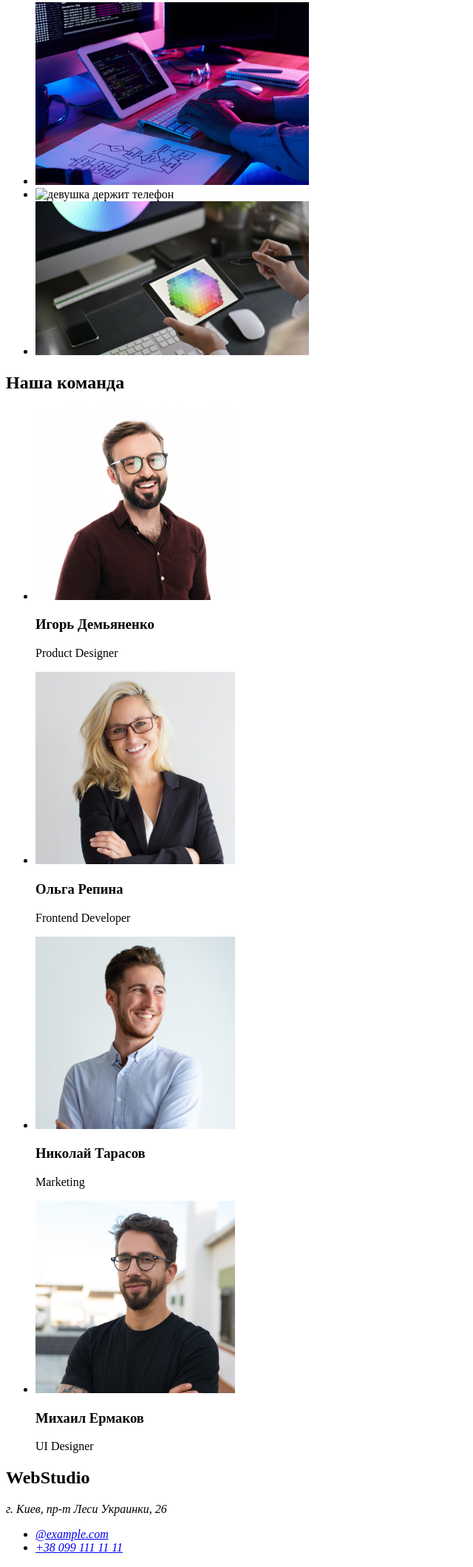
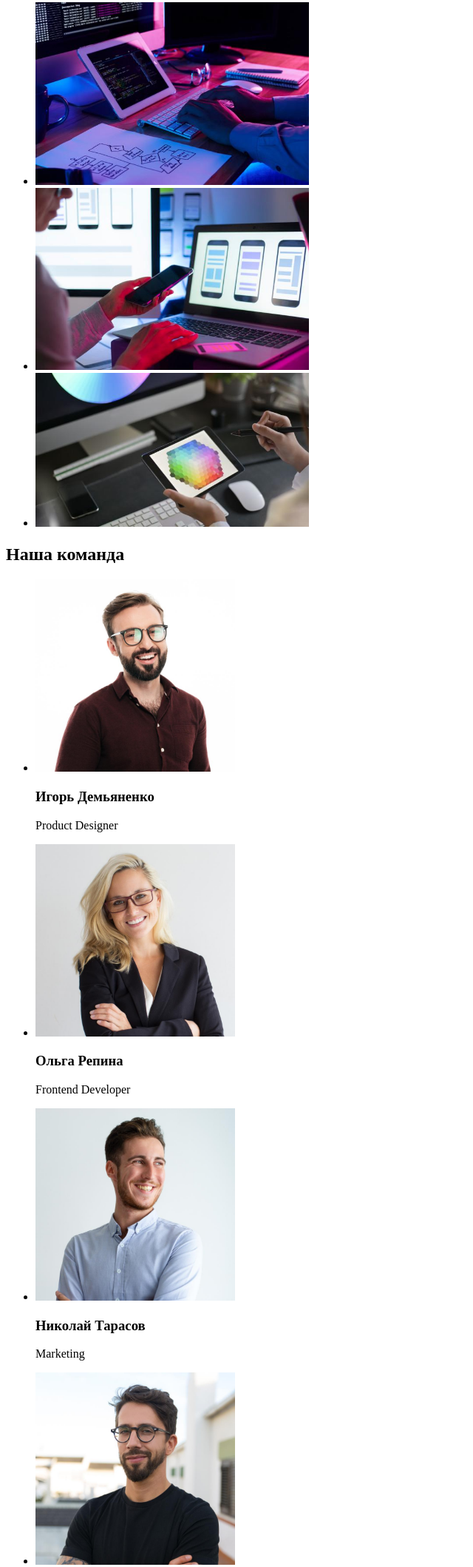
Before and after one commit to Ruslan-Chepurnoy/goit-markup-hw-01, a plain HTML site: page index.html in a window 1280 px wide. Shown: the part 609-2727 px from the top of the page at 74% size, without its empty margins (0-640 px from the left). Drawn offline with Linux system fonts and the light colour scheme.

Commit message:
Finish hw-1

```diff
--- a/index.html
+++ b/index.html
@@ -24,6 +24,7 @@
  </ul>
 
 </header>
+<main>
   <div>
         <section>
             <h1>Эффективные решения для вашего бизнеса</h1>
@@ -44,41 +45,46 @@
                 <h3>Современные технологии</h3>
                 <p>Значимость этих проблем настолько очевидна, что реализация плановых заданий.</p></li>
              </ul>
+             </section>
+    <section>
         <h2>Чем мы занимаемся</h2>
         <ul>
-            <li><img src="./images/програмист.jpg" alt="програмист печатает на клавиатуре" width="370"> </li>
-            <li><img src="./images/девушка-с-тел.jpg" alt="девушка держит телефон" width="370"> </li>
-            <li><img src="./images/планшет.jpg" alt="планшет с графикой"width="370"> </li>
+            <li><img src="./images/main-img-3.jpg" alt="програмист печатает на клавиатуре" width="370"> </li>
+            <li><img src="./images/main-img-1.jpg" alt="девушка держит телефон" width="370"> </li>
+            <li><img src="./images/main-img-2.jpg" alt="планшет с графикой" width="370"> </li>
         </ul>
     </section>
     <section>
         <h2>Наша команда</h2>
         <ul>
-            <li><img src="./images/игорь.jpg" alt="фото мужчины" width="270">
+            <li><img src="./images/igor.jpg" alt="Игорь Демьяненко" width="270">
                 <h3>Игорь Демьяненко</h3>
                 <p>Product Designer</p>
             </li>
-            <li><img src="./images/ольга.jpg" alt="фото женщины" width="270">
+            <li><img src="./images/olga.jpg" alt="Ольга Репина" width="270">
                 <h3>Ольга Репина</h3>
                 <p>Frontend Developer</p>
             </li>
-            <li><img src="./images/николай.jpg" alt="фото мужчины" width="270">
+            <li><img src="./images/nikolay.jpg" alt="Николай Тарасов" width="270">
                 <h3>Николай Тарасов</h3>
                 <p>Marketing</p>
             </li>
-            <li><img src="./images/михаил.jpg" alt="фото мужчины" width="270">
+            <li><img src="./images/mihail.jpg" alt="Михаил Ермаков" width="270">
                 <h3>Михаил Ермаков</h3>
                 <p>UI Designer</p>
             </li>
         </ul>
     </section>
+    </main>
     <footer>
-       <h2>WebStudio</h2>
+    <a href="/">
+        WebStudio
+    </a>
        <address>
-       <p>г. Киев, пр-т Леси Украинки, 26</p>
-       <ul>
-   <li> <a href="mailto:@example.com">@example.com</a></li>
-    <li><a href="tel:+380991111111">+38 099 111 11 11</a></li>
+        <ul>
+       <li><a href="https://www.google.com/maps/place">г. Киев, пр-т Леси Украинки, 26</a></li>
+       <li><a href="mailto:@example.com">@example.com</a></li>
+       <li><a href="tel:+380991111111">+38 099 111 11 11</a></li>
         </ul>
     </address>
     </footer>
```
Also changed, not shown: images/fe209b7db875477ca0f844823574082d.jpg (deleted), images/igor.jpg (added), images/main-img-1.jpg (added), images/main-img-2.jpg (added), images/main-img-3.jpg (added), images/mihail.jpg (added), images/nikolay.jpg (added), images/olga.jpg (added), images/девушка с тел.jpg (deleted), images/игорь.jpg (deleted), images/михаил.jpg (deleted), images/николай.jpg (deleted), images/ольга.jpg (deleted), images/планшет.jpg (deleted), 1 more files.
